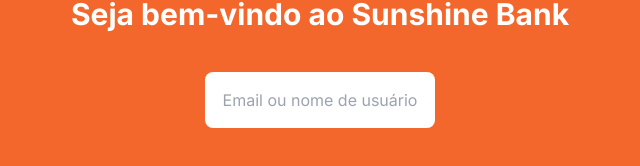
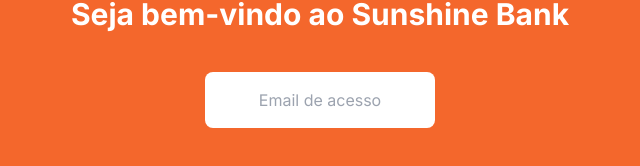
Before and after one commit to DarlanSantosCarvalho/woovi, a Next.js app in the folder woovi_app/: page / in a window 1280 px wide. Shown: the part 220-386 px from the top of the page, without its empty margins (320-960 px from the left). Built offline with nearby package versions, Linux system fonts and the light colour scheme.

Commit message:
Feat: Validação concluída

```diff
--- a/woovi_app/src/app/page.tsx
+++ b/woovi_app/src/app/page.tsx
@@ -22,12 +22,12 @@
   const router = useRouter();
   const [showPassword, setShowPassword] = useState(false);
 
+  function changePasswordToText() {
+    setShowPassword(!showPassword);
+  }
+
   function logIn() {
     router.push("/metodoPagamento");
-  }
-
-  function changePasswordToText() {
-    setShowPassword(!showPassword);
   }
 
   return (
@@ -47,25 +47,34 @@
           <div>
             <div className="flex flex-col justify-center items-center">
               <input
-                {...(register("username"), { required: true })}
+                {...(register("username"),
+                {
+                  required: true,
+                  minLength: 7,
+                  maxLength: 40,
+                })}
                 type="text"
-                placeholder="Email ou nome de usuário"
+                placeholder="Email de acesso"
                 className="p-4 py-4 mt-10 rounded-lg w-[60%] placeholder: text-center md:w-[40%] lg:w-[18%]"
               />
               {errors.username && (
-                <span className="font-bold text-red-600">
+                <span className="font-bold text-white">
                   Esse campo é obrigatório
                 </span>
               )}
               <div className="relative w-[60%] md:w-[40%] lg:w-[18%] mt-10">
                 <input
-                  {...register("password", { required: true })}
+                  {...(register("password"),
+                  {
+                    required: true,
+                    minLength: 7,
+                  })}
                   type={showPassword ? "text" : "password"}
                   placeholder="Senha"
                   className="p-4 py-4 rounded-lg w-full placeholder:text-center"
                 />
                 {errors.password && (
-                  <span className="font-bold text-red-600">
+                  <span className="font-bold text-white">
                     Esse campo é obrigatório
                   </span>
                 )}
```
